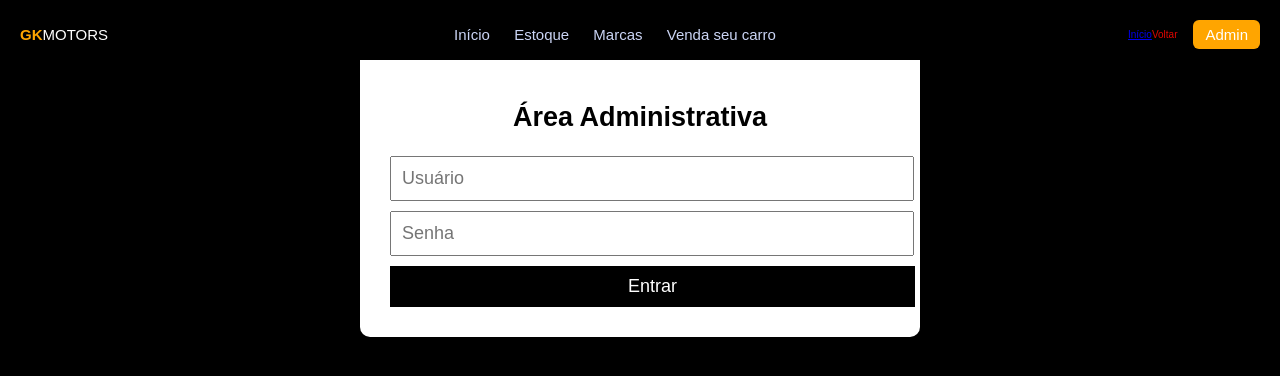
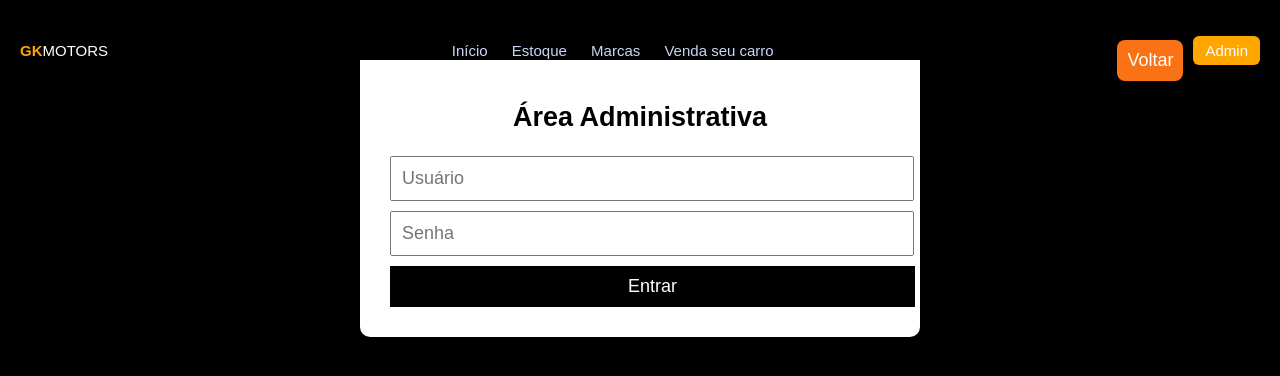
Before and after one commit to PApedroaugusto/GkMotors2, a plain HTML site: page login.html in a window 1280 px wide. Drawn offline with nearby package versions, Linux system fonts and the light colour scheme.

```diff
--- a/css/login.css
+++ b/css/login.css
@@ -37,3 +37,14 @@ body {
 .hidden {
   display: none;
 }
+
+.btn-back {
+  margin-top: 20px;
+  background: #f97316;
+  color: #fff;
+  border: none;
+  padding: 10px;
+  font-size: 18px;
+  border-radius: 8px;
+  cursor: pointer;
+}
--- a/login.html
+++ b/login.html
@@ -27,7 +27,7 @@
     </nav>
 
     <div class="header-actions">
-      <button><a href="index.html">Início</a>Voltar</button>
+      <button class="btn-back" onclick="window.location.href='index.html'">Voltar</button>
       <a href="login.html" class="btn-admin">Admin</a>
       <button class="menu-btn" onclick="toggleMenu()">☰</button>
     </div>
```
